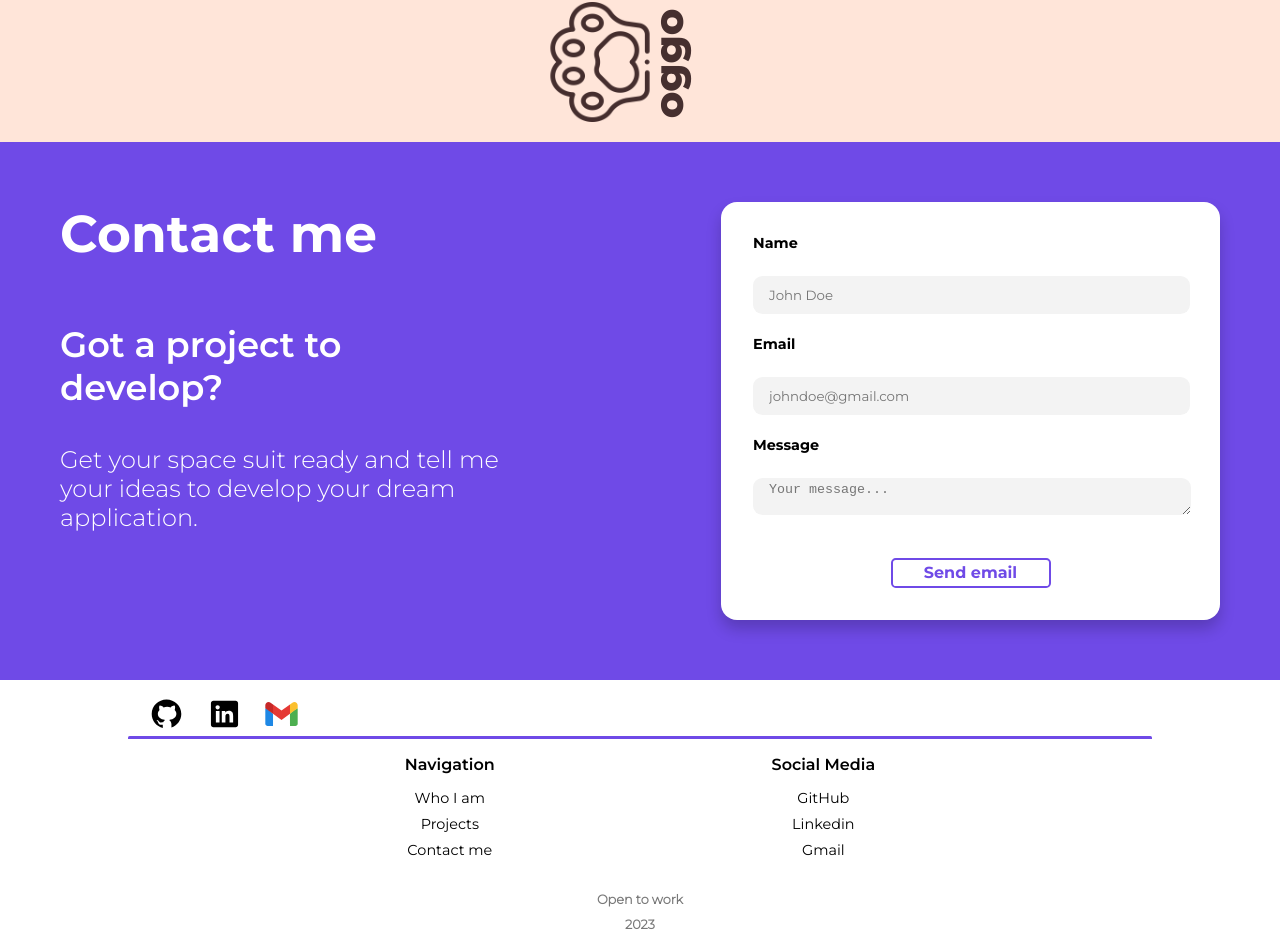
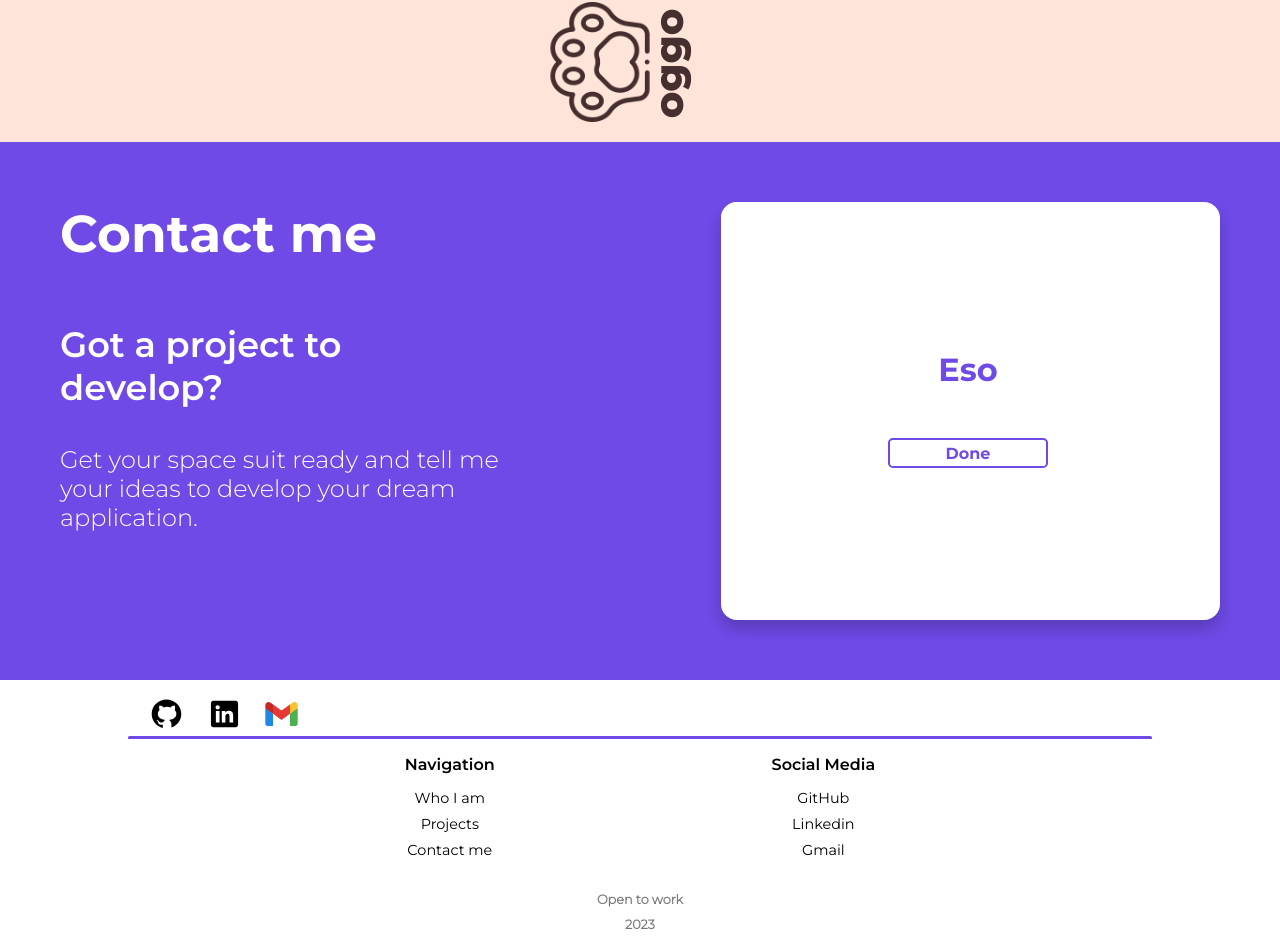
Before and after one commit to JPGomezCuervo/Portfolio-v2, a Vue app: page / in a window 1280 px wide. Shown: the part 1595-2538 px from the top of the page. Built offline with nearby package versions, Linux system fonts and the light colour scheme; no server answers.

Commit message:
Implement modals when submitting a form

```diff
--- a/src/components/Form.vue
+++ b/src/components/Form.vue
@@ -7,10 +7,12 @@ import validations from "../helpers/validations";
 import { computed, onMounted, ref } from "vue";
 import emailjs from '@emailjs/browser';
 
+// Import the .env variables
+const EMAIL_JS_API = import.meta.env.VITE_EMAIL_JS_API;
+const EMAIL_JS_TEMPLATE = import.meta.env.VITE_EMAIL_JS_TEMPLATE;
+const EMAIL_JS_KEY = import.meta.env.VITE_EMAIL_JS_PUBLIC_KEY;
 
-const { form } = selectLanguages();
-
-
+// Set up the form with vee-validate
 const { handleSubmit, errors } = useForm({
     validationSchema: validations,
     initialValues: {
@@ -19,28 +21,13 @@ const { handleSubmit, errors } = useForm({
         message: ""
     }
 })
-
-
 const { value: name } = useField<string>("name");
 const { value: email } = useField<string>("email");
 const { value: message } = useField<string>("message");
 
-const form_section = ref<HTMLElement | null>(null);
 
-onMounted(() => {
-    if (form_section.value) {
-        setReference("form", form_section.value);
-    }
-});
-
-
-const EMAIL_JS_API = import.meta.env.VITE_EMAIL_JS_API;
-const EMAIL_JS_TEMPLATE = import.meta.env.VITE_EMAIL_JS_TEMPLATE;
-const EMAIL_JS_KEY = import.meta.env.VITE_EMAIL_JS_PUBLIC_KEY;
-
-// const formEmail = ref<HTMLFormElement | null>(null);
-
-const formEmail =computed(() =>{
+// Computed property to get the form data
+const formEmail = computed(() => {
     if (!name.value || !email.value || !message.value) {
         return null;
     }
@@ -52,6 +39,10 @@ const formEmail =computed(() =>{
     }
 });
 
+// Handle the form submit
+
+const serverError = ref("");
+const serverSuccess = ref("Eso");
 
 const submit = handleSubmit(() => {
     if (!EMAIL_JS_API || !EMAIL_JS_TEMPLATE || !EMAIL_JS_KEY) {
@@ -64,19 +55,36 @@ const submit = handleSubmit(() => {
         return;
     }
 
-    console.log(formEmail.value);
-
     emailjs
         .send(EMAIL_JS_API, EMAIL_JS_TEMPLATE, formEmail.value, EMAIL_JS_KEY)
-        .then((response:string) => {
-            console.log(response);
+        .then(() => {
+            serverSuccess.value = form.value.submitted.successfullyResponse;
+            serverError.value = "";
         })
-        .catch((error:string) => {
-            console.log(error);
+        .catch(() => {
+            serverError.value = form.value.submitted.rejectedResponse;
+            serverSuccess.value = "";
         });
 });
 
+// function to set the reference to the form section
+const form_section = ref<HTMLElement | null>(null);
 
+onMounted(() => {
+    if (form_section.value) {
+        setReference("form", form_section.value);
+    }
+});
+
+const handleModalClick = () => {
+    serverError.value = '';
+    serverSuccess.value = '';
+    name.value = '';
+    email.value = '';
+    message.value = '';
+}
+
+const { form } = selectLanguages();
 </script>
 
 <template>
@@ -89,7 +97,24 @@ const submit = handleSubmit(() => {
                     <p>{{ form.description }}</p>
 
                 </div>
-                <form class="right-form-container" @submit="submit">
+                <form @submit="submit">
+                    <div class="right-form-container">
+                        <!-- Modal to show the server response -->
+                        <div class="modal-container" v-if="serverSuccess">
+                            <div class="modal">
+                                {{ serverSuccess }}
+                            </div>
+                            <button type="button" @click="handleModalClick">{{ form.submitted.button }}</button>
+                        </div>
+
+                        <div class="modal-container" v-if="serverError">
+                            <div class="modal">
+                                {{ serverError }}
+                            </div>
+                            <button type="button" @click="handleModalClick">{{ form.submitted.button }}</button>
+                        </div>
+
+                        <!-- Starts the input fields -->
                         <fieldset>
                             <legend>Personal information</legend>
                             <BaseInput class="input-form-container" :label="form.form.name"
@@ -110,6 +135,9 @@ const submit = handleSubmit(() => {
 
 
                         <button type="submit">{{ form.form.button }}</button>
+
+                    </div>
+
 
                 </form>
             </div>
@@ -162,6 +190,7 @@ const submit = handleSubmit(() => {
 }
 
 .right-form-container {
+    position:relative;
     width: 75%;
     height: fit-content;
     background-color: white;
@@ -260,12 +289,38 @@ legend {
 }
 
 .right-form-container p {
-    font-family: "Montserrat-Light";
+    font-family: "Montserrat-SemiBold";
     font-size: .95rem;
     color: #6F4AE7;
     margin: 0;
     text-align: center;
     align-self: center;
+}
+
+.modal-container {
+    background-color: white;
+    position:absolute;
+    width: 99%;
+    z-index: 100;
+    height: 99%;
+    top: 0;
+    right: 0;
+    bottom: 0;
+    left: 0;
+    border-radius: 1rem;
+    display: flex;
+    flex-direction: column;
+    justify-content: center;
+    align-items: center;
+}
+
+.modal {
+    font-family: "Montserrat-Bold";
+    font-size: 2rem;
+    margin: 0 auto;
+    width: 55%;
+    text-align: center;
+    color:  #6F4AE7;
 }
 
 @media (max-width: 1000px) {
```
Lines whose indentation alone changed are shown as unchanged.
